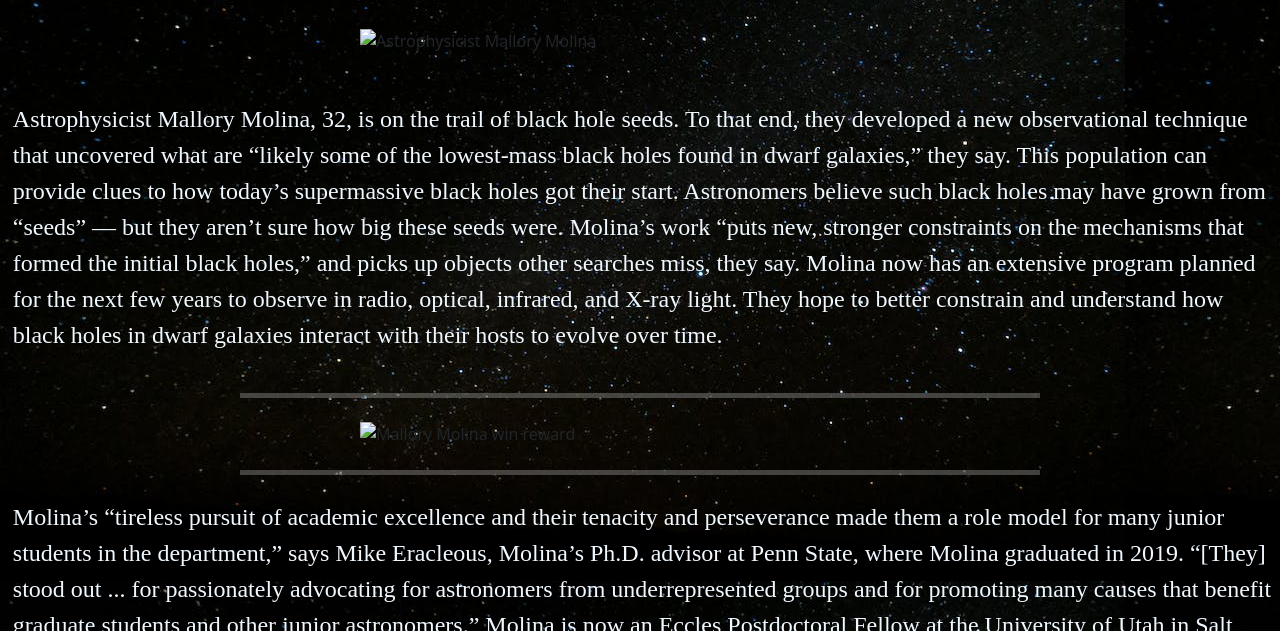
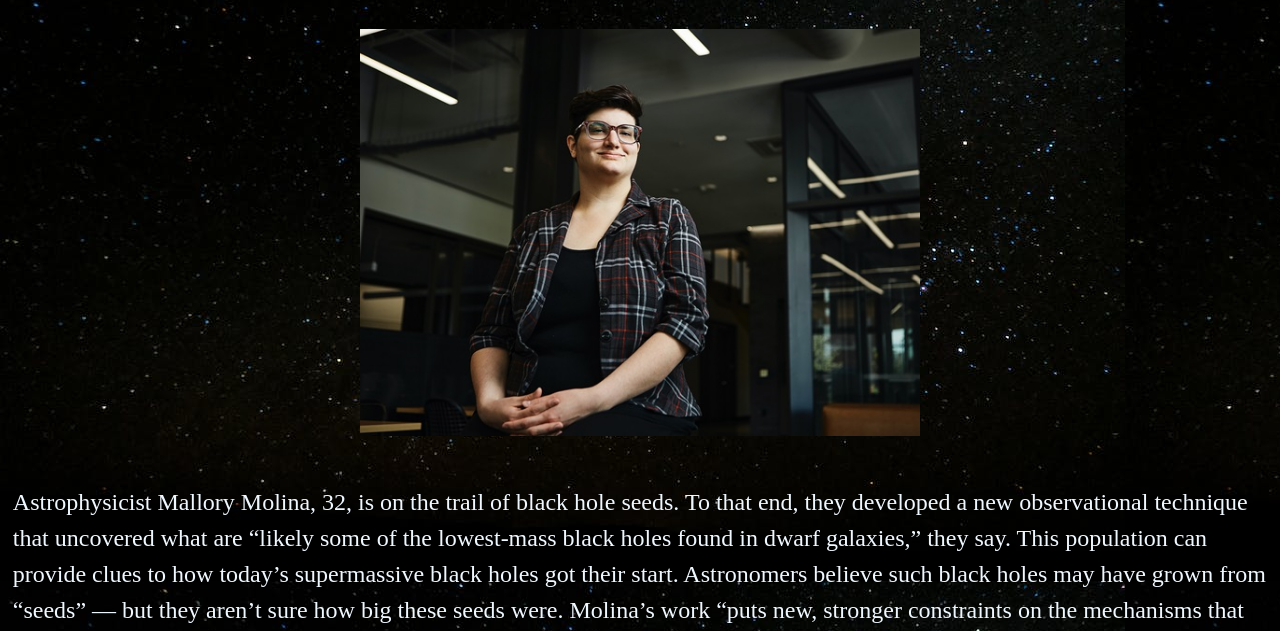
Before and after one commit to gads17/eProject_G6_Astronomy, a plain HTML site: page new1a.html in a window 1280 px wide. Shown: the part 169-800 px from the top of the page. Drawn offline with nearby package versions, Linux system fonts and the light colour scheme; the site is published under a folder, as on GitHub Pages, so addresses that start at the root find nothing.

Commit message:
Update new1a.html

```diff
--- a/new1a.html
+++ b/new1a.html
@@ -83,7 +83,7 @@
     <section>
         <h1>"Rising star in astronomy: Mallory Molina"</h1>
         <br>
-        <img class="img1" src="/img/Molina.jpg" alt="Astrophysicist Mallory Molina">
+        <img class="img1" src="img/Molina.jpg" alt="Astrophysicist Mallory Molina">
        <br>
        <br>
        <div class="warp">
@@ -97,7 +97,7 @@
         <br>
         <hr>
         <br>
-        <img class="img1" src="/img/mallory_molina_.jpg" alt="Mallory Molina win reward">
+        <img class="img1" src="img/mallory_molina_.jpg" alt="Mallory Molina win reward">
         <br>
         <hr>
         <br>
```
